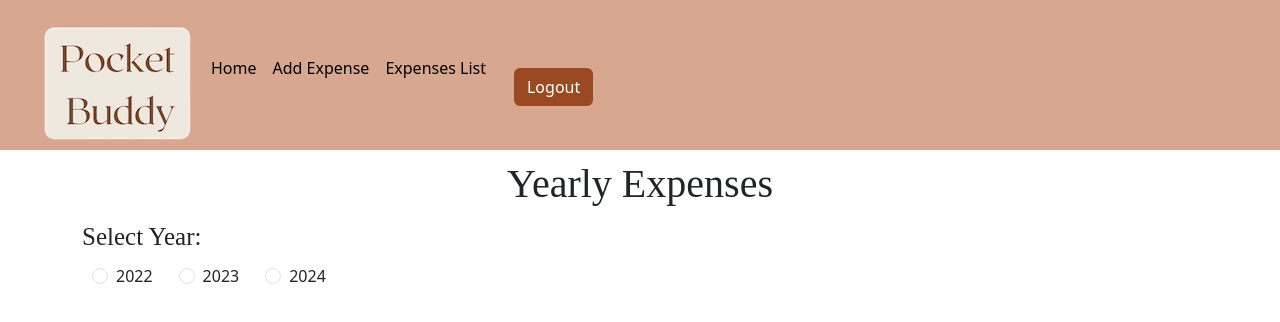
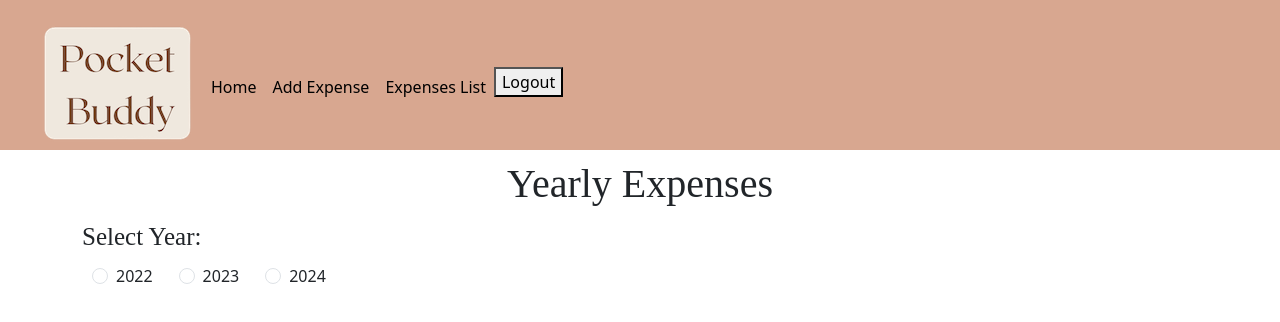
Before and after one commit to bhavana1308/expense_tracker_react, a React (Create React App) app: page /api/expenses/yearly in a window 1280 px wide. Shown: the top 322 px of the page. Built offline with nearby package versions, Linux system fonts and the light colour scheme.

Commit message:
added logout button

```diff
--- a/src/components/Logout.js
+++ b/src/components/Logout.js
@@ -18,7 +18,7 @@ const Logout = () => {
 
     return (
         <div>
-            <button className="btn" onClick={handleLogout}>
+            <button className="btn-logout" onClick={handleLogout}>
                 Logout
             </button>
         </div>
```
